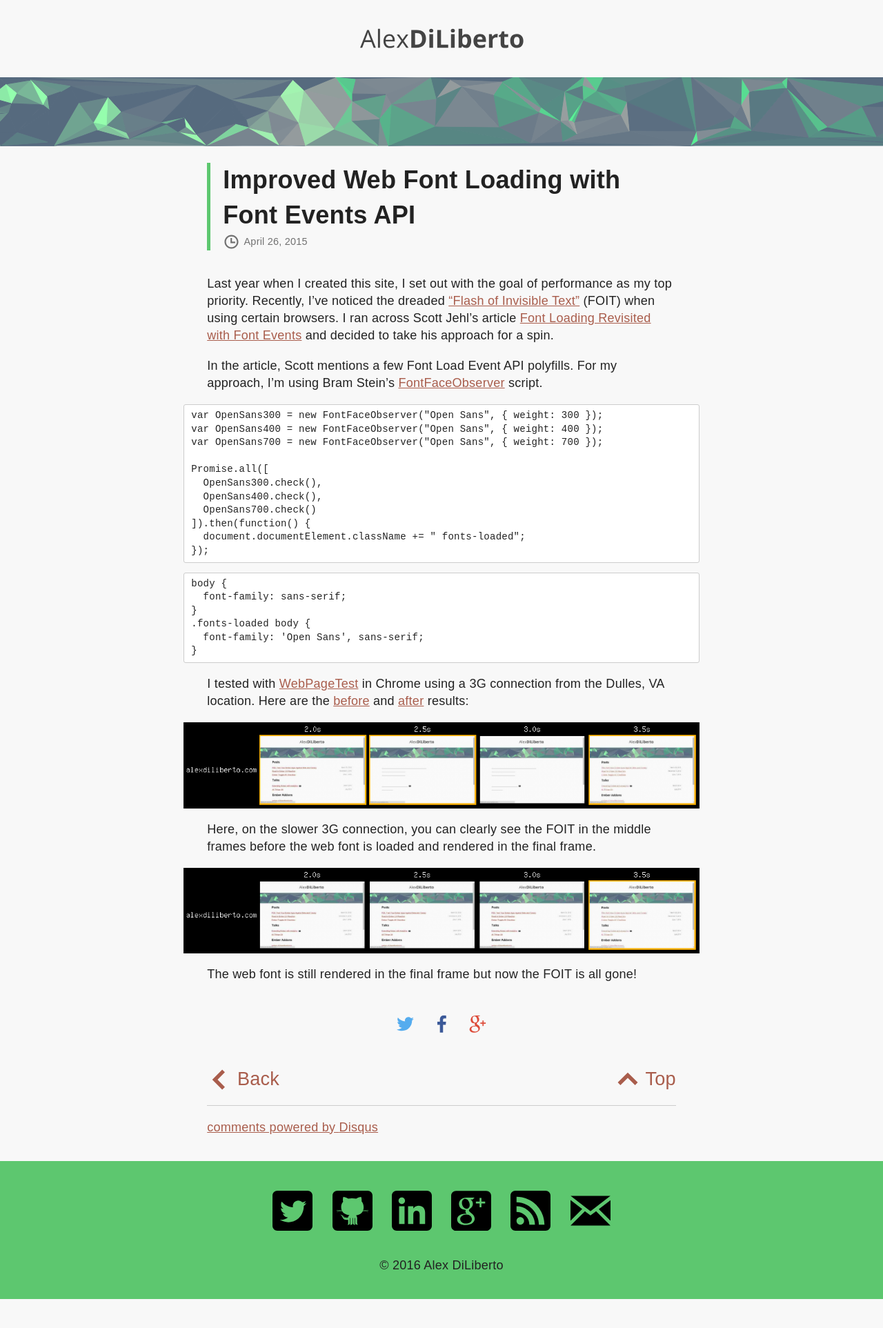
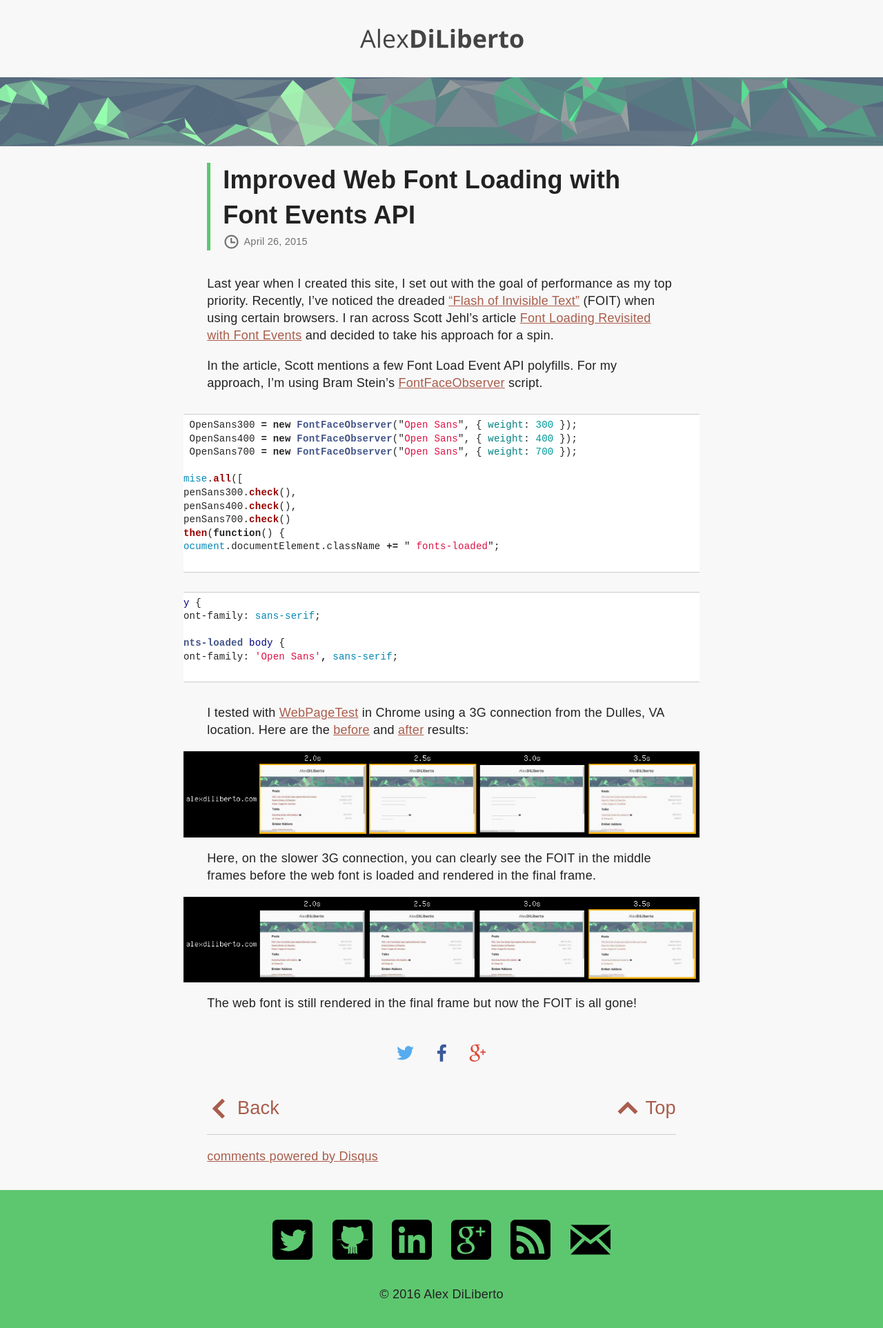
Before and after one commit to alexdiliberto/alexdiliberto.github.io, a Jekyll site: the page built from _posts/2015-04-26-improved-web-font-loading-with-font-events-api.md, in a window 1280 px wide. Shown: the whole page at 69% size. Built offline with Jekyll 4.4.1, drawn with Linux system fonts in a browser that asks for light colours; comment, search, counter and statistics services are not loaded; before the commit the page ends 1883 px from its top, so only the background shows below that.

Commit message:
highlighter: rouge

```diff
--- a/_config.yml
+++ b/_config.yml
@@ -17,7 +17,7 @@
 # Build settings
 encoding: utf-8
 markdown: kramdown
-highlighter: rogue
+highlighter: rouge
 permalink: /posts/:title/
 
 
--- a/_sass/highlight.scss
+++ b/_sass/highlight.scss
@@ -1,17 +1,8 @@
 /* Syntax highlighting styles */
-.highlight,
-pre {
+.highlight {
   min-width: 110%;
   max-width: 110%;
   margin-left: -5%;
-}
-
-pre {
-  font-size: 14px;
-  background-color: #fff;
-  border: 1px solid #ccc;
-  padding: 6px 10px;
-  border-radius: 3px;
   overflow: auto;
 }
 
@@ -21,3 +12,71 @@
   -ms-user-select: none;
   user-select: none;
 }
+
+/*
+ * GitHub style for Pygments syntax highlighter, for use with Jekyll
+ * Courtesy of GitHub.com
+ */
+.highlight pre, pre, .highlight .hll { font-size: 14px; background-color: #fff; border: 1px solid #ccc; padding: 6px 10px; border-radius: 3px; }
+.highlight .c { color: #999988; font-style: italic; }
+/* .highlight .err { color: #a61717; background-color: #e3d2d2; } */
+.highlight .k { font-weight: bold; }
+.highlight .o { font-weight: bold; }
+.highlight .cm { color: #999988; font-style: italic; }
+.highlight .cp { color: #999999; font-weight: bold; }
+.highlight .c1 { color: #999988; font-style: italic; }
+.highlight .cs { color: #999999; font-weight: bold; font-style: italic; }
+.highlight .gd { color: #000000; background-color: #ffdddd; }
+.highlight .gd .x { color: #000000; background-color: #ffaaaa; }
+.highlight .ge { font-style: italic; }
+.highlight .gr { color: #aa0000; }
+.highlight .gh { color: #999999; }
+.highlight .gi { color: #000000; background-color: #ddffdd; }
+.highlight .gi .x { color: #000000; background-color: #aaffaa; }
+.highlight .go { color: #888888; }
+.highlight .gp { color: #555555; }
+.highlight .gs { font-weight: bold; }
+.highlight .gu { color: #800080; font-weight: bold; }
+.highlight .gt { color: #aa0000; }
+.highlight .kc { font-weight: bold; }
+.highlight .kd { font-weight: bold; }
+.highlight .kn { font-weight: bold; }
+.highlight .kp { font-weight: bold; }
+.highlight .kr { font-weight: bold; }
+.highlight .kt { color: #445588; font-weight: bold; }
+.highlight .m { color: #009999; }
+.highlight .s { color: #dd1144; }
+.highlight .n { color: #333333; }
+.highlight .na { color: teal; }
+.highlight .nb { color: #0086b3; }
+.highlight .nc { color: #445588; font-weight: bold; }
+.highlight .no { color: teal; }
+.highlight .ni { color: purple; }
+.highlight .ne { color: #990000; font-weight: bold; }
+.highlight .nf { color: #990000; font-weight: bold; }
+.highlight .nn { color: #555555; }
+.highlight .nt { color: navy; }
+.highlight .nv { color: teal; }
+.highlight .ow { font-weight: bold; }
+.highlight .w { color: #bbbbbb; }
+.highlight .mf { color: #009999; }
+.highlight .mh { color: #009999; }
+.highlight .mi { color: #009999; }
+.highlight .mo { color: #009999; }
+.highlight .sb { color: #dd1144; }
+.highlight .sc { color: #dd1144; }
+.highlight .sd { color: #dd1144; }
+.highlight .s2 { color: #dd1144; }
+.highlight .se { color: #dd1144; }
+.highlight .sh { color: #dd1144; }
+.highlight .si { color: #dd1144; }
+.highlight .sx { color: #dd1144; }
+.highlight .sr { color: #009926; }
+.highlight .s1 { color: #dd1144; }
+.highlight .ss { color: #990073; }
+.highlight .bp { color: #999999; }
+.highlight .vc { color: teal; }
+.highlight .vg { color: teal; }
+.highlight .vi { color: teal; }
+.highlight .il { color: #009999; }
+.highlight .gc { color: #999; background-color: #EAF2F5; }
```
